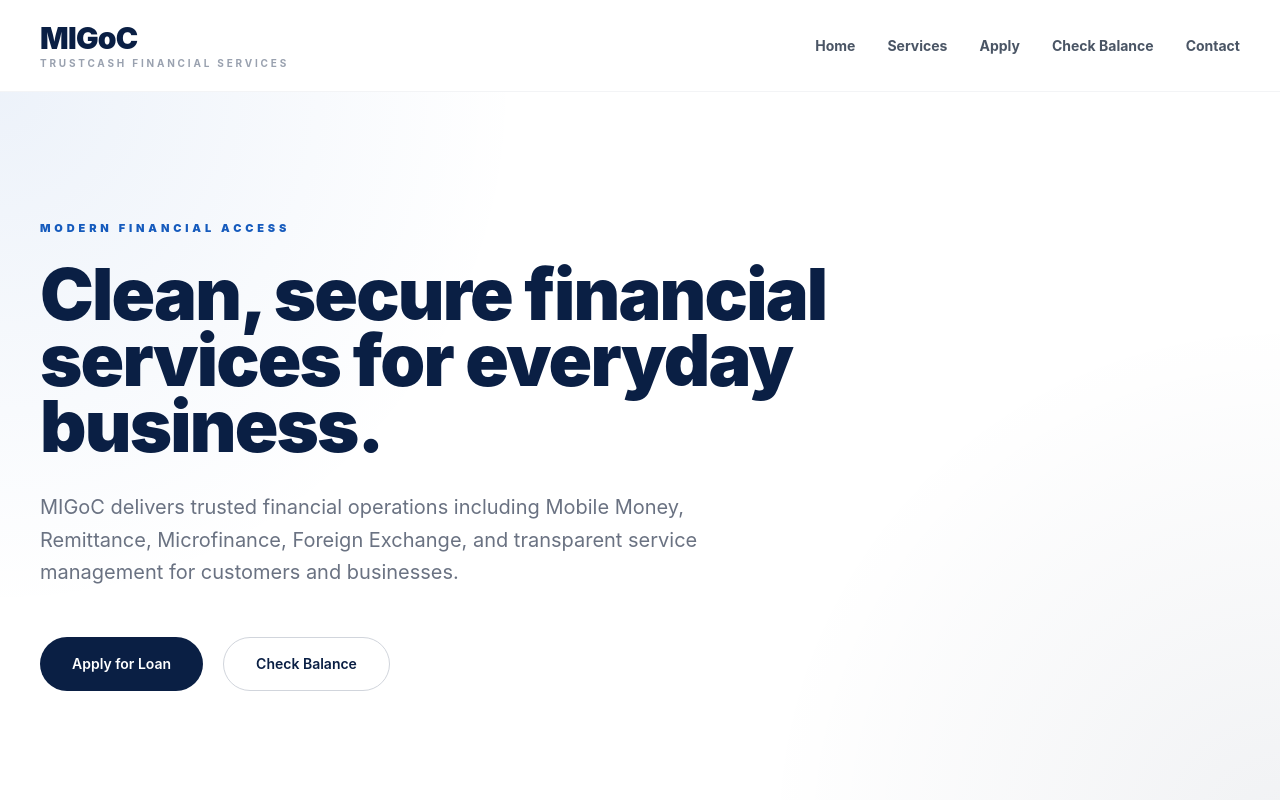
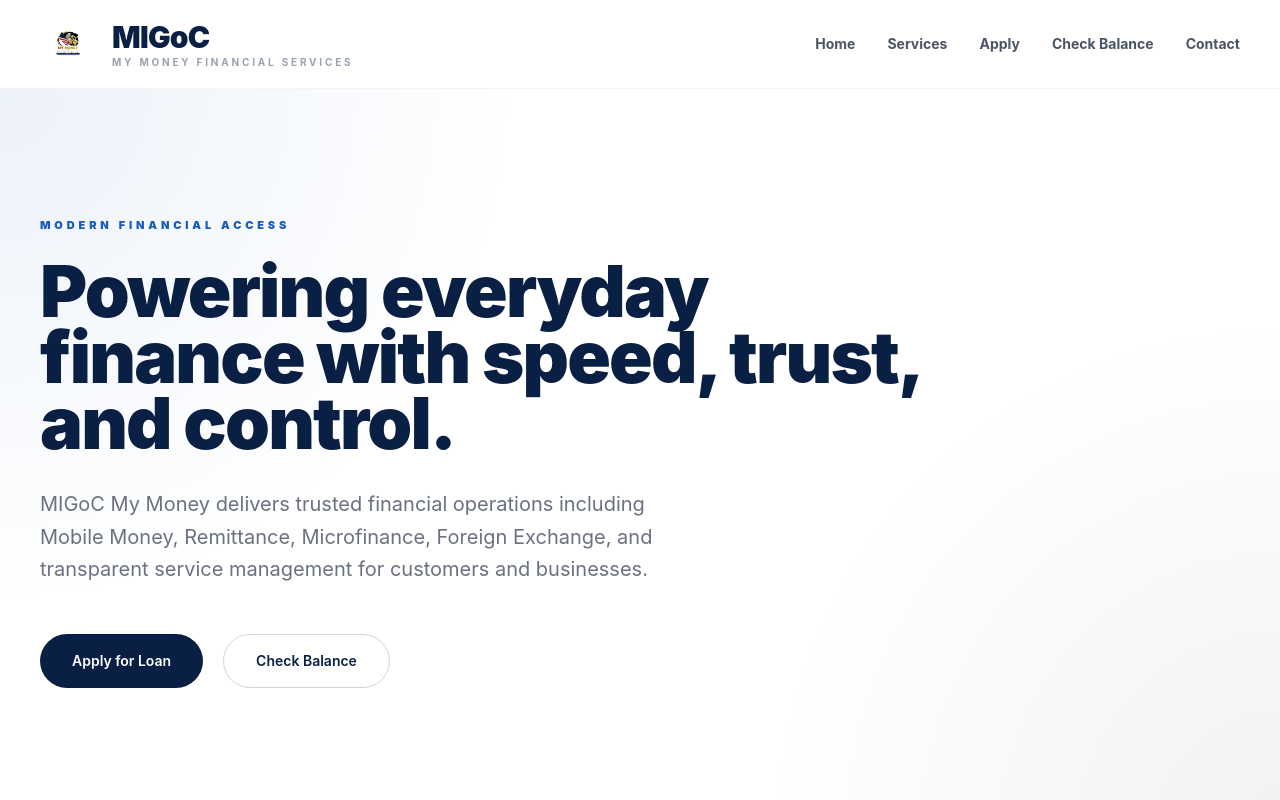
Before and after one commit to Devsaah001/migoc-public-website, a React (Vite) app: page / in a window 1280 px wide. Shown: the top 800 px of the page. Built offline with nearby package versions, Linux system fonts and the light colour scheme.

Commit message:
Added My Money logo and branding

```diff
--- a/src/App.jsx
+++ b/src/App.jsx
@@ -1,3 +1,5 @@
+import logo from './assets/mymoney.png';
+
 function App() {
   const services = [
     {
@@ -44,12 +46,20 @@ function App() {
   return (
     <div className="min-h-screen bg-white text-[#0a1f44] font-sans">
       <header className="sticky top-0 z-50 border-b border-gray-100 bg-white/90 backdrop-blur">
-        <div className="mx-auto flex max-w-7xl items-center justify-between px-6 py-5 md:px-10">
-          <div>
-            <h1 className="text-2xl font-black tracking-tight md:text-3xl">MIGoC</h1>
-            <p className="text-[10px] font-bold uppercase tracking-[0.28em] text-gray-400">
-              TrustCash Financial Services
-            </p>
+        <div className="mx-auto flex max-w-7xl items-center justify-between px-6 py-4 md:px-10">
+          <div className="flex items-center gap-3 md:gap-4">
+            <img
+              src={logo}
+              alt="My Money Logo"
+              className="h-12 w-12 rounded-xl object-contain md:h-14 md:w-14"
+            />
+
+            <div>
+              <h1 className="text-2xl font-black tracking-tight md:text-3xl">MIGoC</h1>
+              <p className="text-[9px] font-bold uppercase tracking-[0.28em] text-gray-400 md:text-[10px]">
+                My Money Financial Services
+              </p>
+            </div>
           </div>
 
           <nav className="hidden items-center gap-8 text-sm font-bold text-gray-600 md:flex">
@@ -63,24 +73,21 @@ function App() {
       </header>
 
       <main>
-        <section
-          id="home"
-          className="relative overflow-hidden"
-        >
+        <section id="home" className="relative overflow-hidden">
           <div className="absolute inset-0 bg-[radial-gradient(circle_at_top_left,rgba(22,91,189,0.08),transparent_35%),radial-gradient(circle_at_bottom_right,rgba(10,31,68,0.06),transparent_35%)]" />
 
-          <div className="relative mx-auto max-w-7xl px-6 pb-28 pt-28 md:px-10 md:pb-36 md:pt-32">
+          <div className="relative mx-auto max-w-7xl px-6 pb-28 pt-24 md:px-10 md:pb-36 md:pt-32">
             <div className="max-w-4xl">
               <p className="text-[11px] font-black uppercase tracking-[0.35em] text-[#165bbd]">
                 Modern Financial Access
               </p>
 
               <h2 className="mt-6 max-w-5xl text-5xl font-black leading-[0.92] tracking-tight text-[#0a1f44] md:text-7xl">
-                Clean, secure financial services for everyday business.
+                Powering everyday finance with speed, trust, and control.
               </h2>
 
               <p className="mt-8 max-w-2xl text-lg leading-relaxed text-gray-500 md:text-xl">
-                MIGoC delivers trusted financial operations including Mobile Money,
+                MIGoC My Money delivers trusted financial operations including Mobile Money,
                 Remittance, Microfinance, Foreign Exchange, and transparent service
                 management for customers and businesses.
               </p>
```
Also changed, not shown: src/assets/mymoney.png (added).
